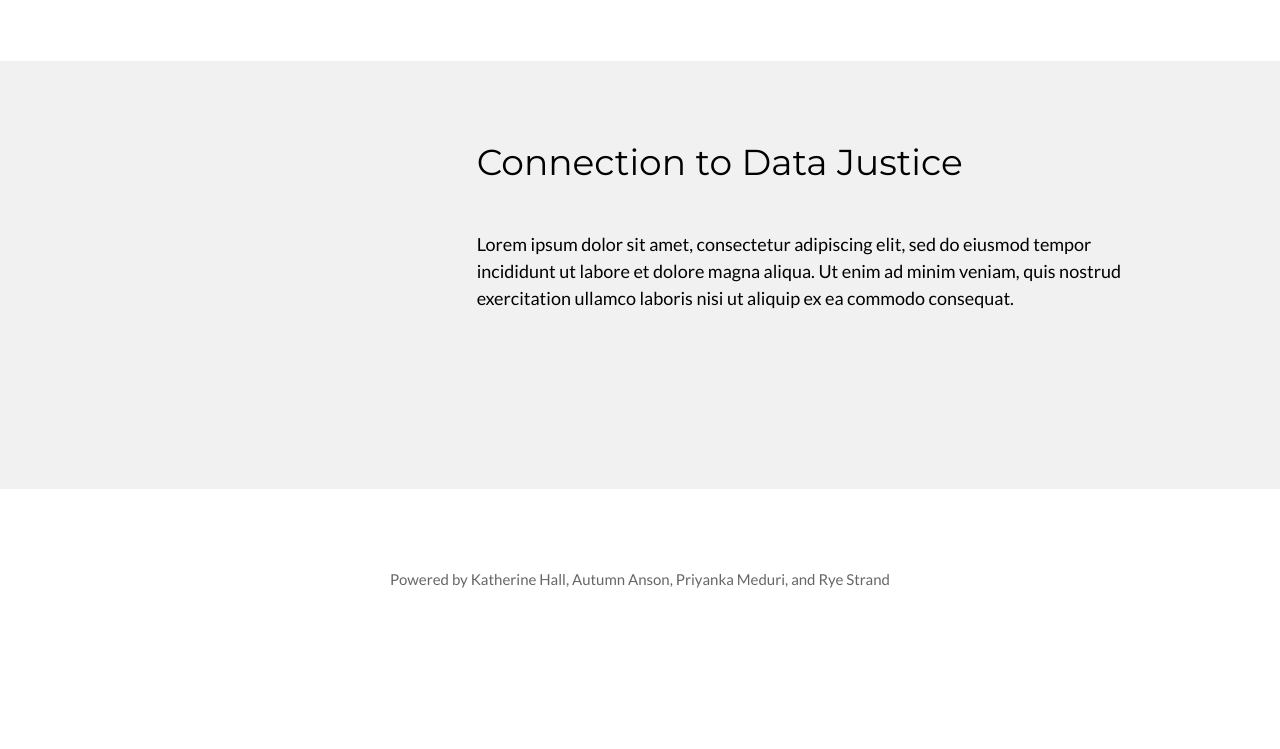
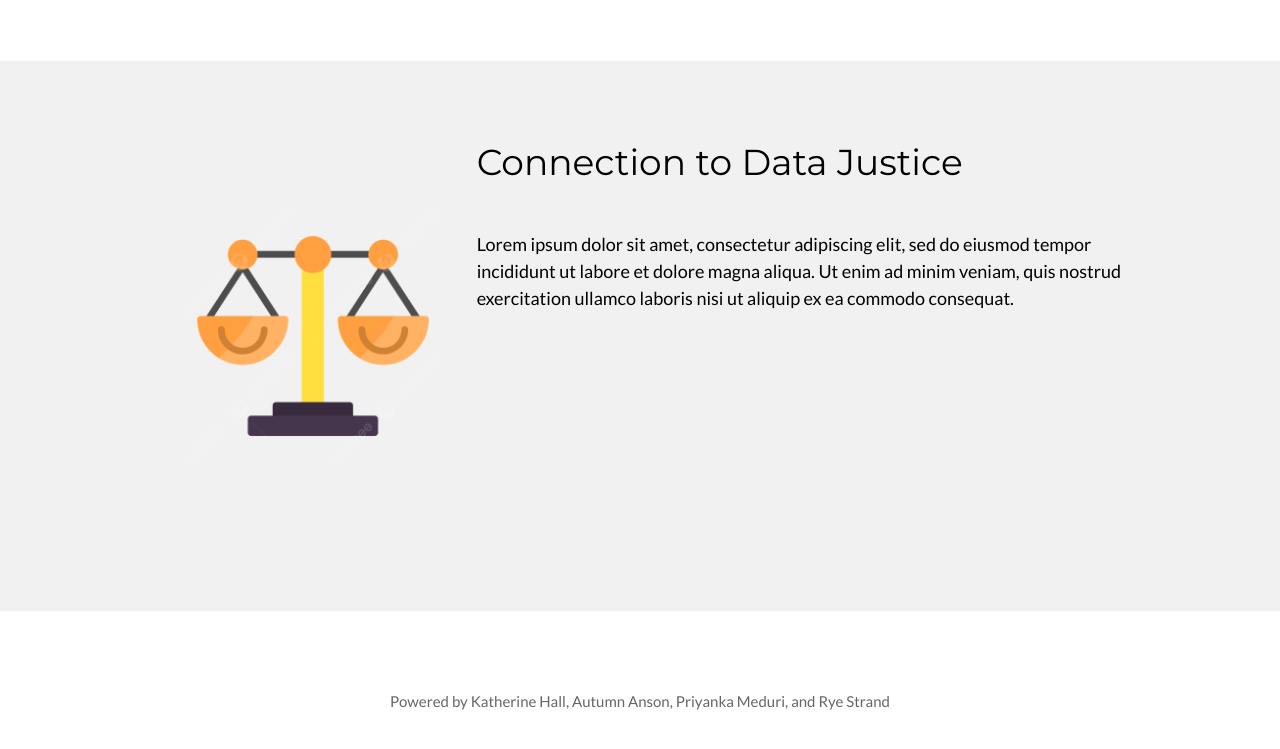
Before and after one commit to RyeStrand/EnvImpactAI, a plain HTML site: page index.html in a window 1280 px wide. Shown: the part 969-1718 px from the top of the page. Before the commit the page ends 1638 px from the top, so only its background shows below. Drawn offline with Linux system fonts and the light colour scheme.

Commit message:
added another image

```diff
--- a/index.html
+++ b/index.html
@@ -10,7 +10,6 @@
 <style>
 body,h1,h2,h3,h4,h5,h6 {font-family: "Lato", sans-serif}
 .w3-bar,h1,button {font-family: "Montserrat", sans-serif}
-.fa-anchor,.fa-coffee {font-size:200px}
 </style>
 </head>
 <body>
@@ -62,7 +61,7 @@ body,h1,h2,h3,h4,h5,h6 {font-family: "Lato", sans-serif}
 <div class="w3-row-padding w3-light-grey w3-padding-64 w3-container">
   <div class="w3-content">
     <div class="w3-third w3-center">
-      <i class="fa fa-coffee w3-padding-64 w3-text-red w3-margin-right"></i>
+      <img src="assets/ethics2.png" alt="Ethics Image" class="w3-padding-64" style="width: 90%;">
     </div>
 
     <div class="w3-twothird">
```
Also changed, not shown: assets/ethics.jpg (deleted), assets/ethics2.png (added), 1 other file.
